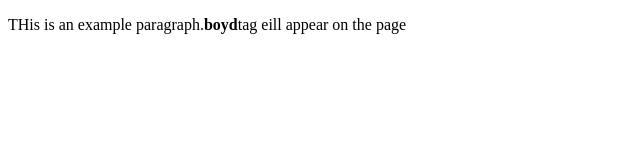
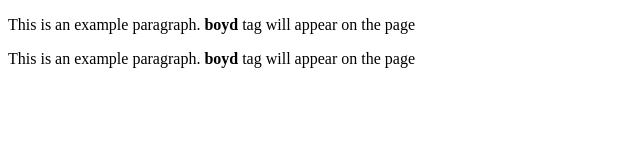
Before and after one commit to AbdelrahmanSharafSei/TRy_HELLA_GIT_TRAIN, a plain HTML site: page index.html in a window 1280 px wide. Shown: the whole page, without its empty margins (0-640 px from the left). Drawn offline with Linux system fonts and the light colour scheme.

Commit message:
extra pragraph

```diff
--- a/index.html
+++ b/index.html
@@ -4,6 +4,7 @@
   <title>This is the title of the webpage!</title>
  </head>
  <body>
-  <P>THis is an example paragraph.<strong>boyd</strong>tag eill appear on the page</p>
+  <P> This is an example paragraph. <strong>boyd</strong> tag will appear on the page</p>
+  <P> This is an example paragraph. <strong>boyd</strong> tag will appear on the page</p>
  </body>
 </html>
```
